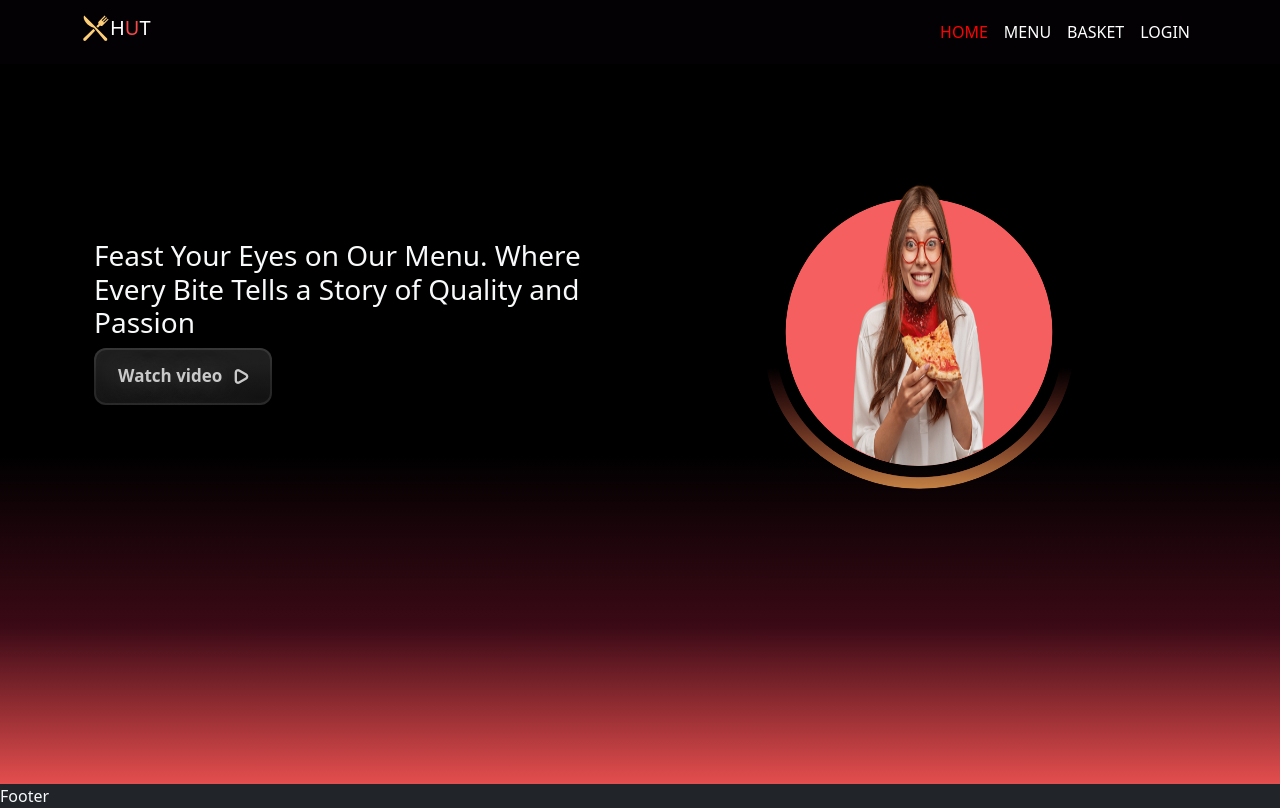
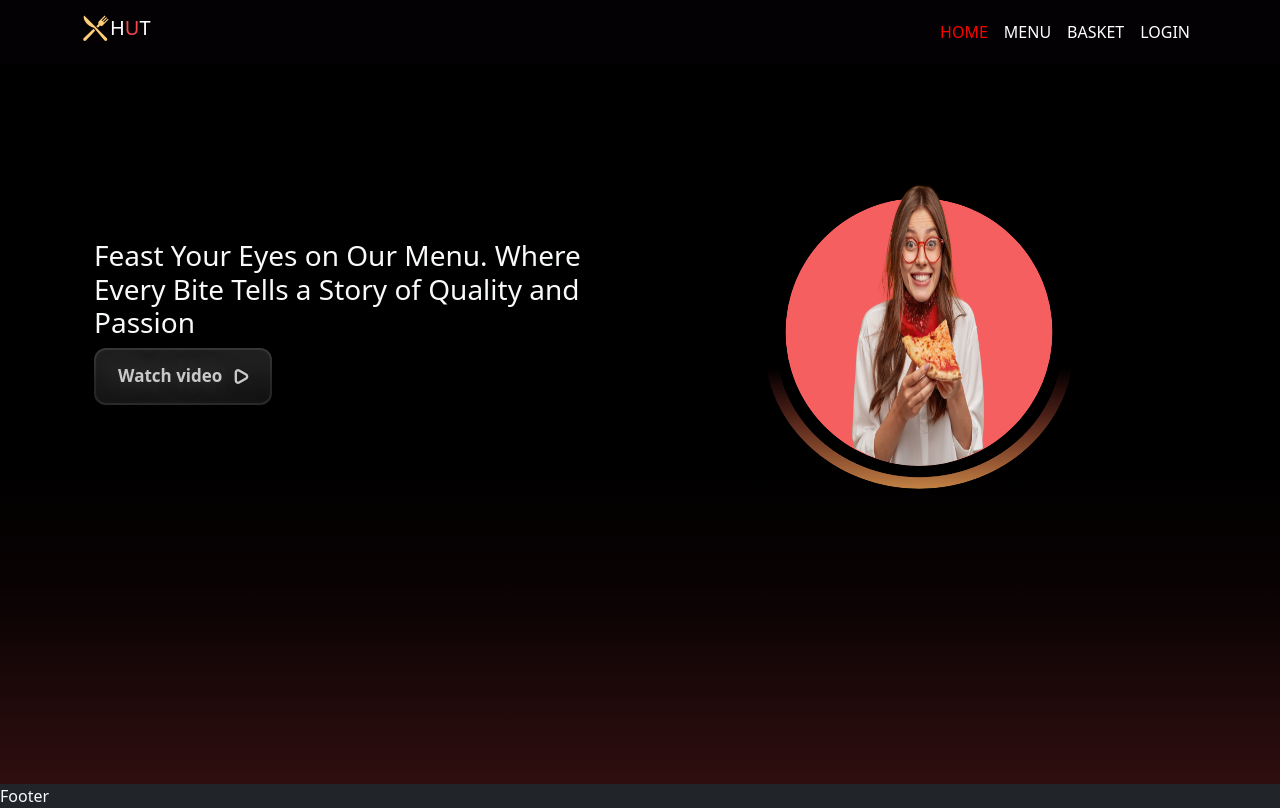
Before and after one commit to Firas-FA/FoodDelivery, a React (Create React App) app in the folder Frontend/: page / in a window 1280 px wide. Built offline with nearby package versions, Linux system fonts and the light colour scheme.

Commit message:
new comm

```diff
--- a/Frontend/src/RootLayout.jsx
+++ b/Frontend/src/RootLayout.jsx
@@ -5,7 +5,7 @@ import { Outlet } from 'react-router-dom'
 
 function RootLayout() {
   return (
-    <div style={{height:'',display:'flex',flexDirection:'column',justifyContent:'space-between'}}>
+    <div style={{display:'flex',flexDirection:'column',justifyContent:'space-between',minHeight:'100vh'}}>
 
     <NavBar/>
     <main>
--- a/Frontend/src/components/AllComponents/Header/HeaderStyle.css
+++ b/Frontend/src/components/AllComponents/Header/HeaderStyle.css
@@ -82,6 +82,17 @@
     bottom: -8%;
   }
   .header{
-    background: rgb(0,0,0);
-    background: linear-gradient(180deg, rgba(0,0,0,1) 58%, rgba(59,10,22,1) 80%, rgba(228,78,78,1) 100%);
+    /* background: rgb(0,0,0);
+    background: linear-gradient(180deg, rgba(0,0,0,1) 58%, rgba(59,10,22,1) 80%, rgba(228,78,78,1) 100%); */
+    /* background: rgb(0,0,0);
+background: linear-gradient(180deg, rgba(0,0,0,1) 58%, rgba(9,2,3,1) 64%, rgba(162,51,51,1) 100%); */
+/* background: rgb(0,0,0);
+background: linear-gradient(180deg, rgba(0,0,0,1) 58%, rgba(9,2,3,1) 69%, rgba(148,48,48,1) 100%); */
+background: rgb(0, 0, 0);
+  background: linear-gradient(
+    180deg,
+    rgba(0, 0, 0, 1) 58%,
+    rgba(9, 2, 3, 1)75%,
+    rgba(162, 51, 51, 1) 175%
+  );
   }
--- a/Frontend/src/pages/Basket/Basket.jsx
+++ b/Frontend/src/pages/Basket/Basket.jsx
@@ -2,7 +2,7 @@ import React from 'react'
 
 const Basket = () => {
   return (
-    <div>
+    <div style={{height:'500px'}}>
       Basket
     </div>
   )
```
